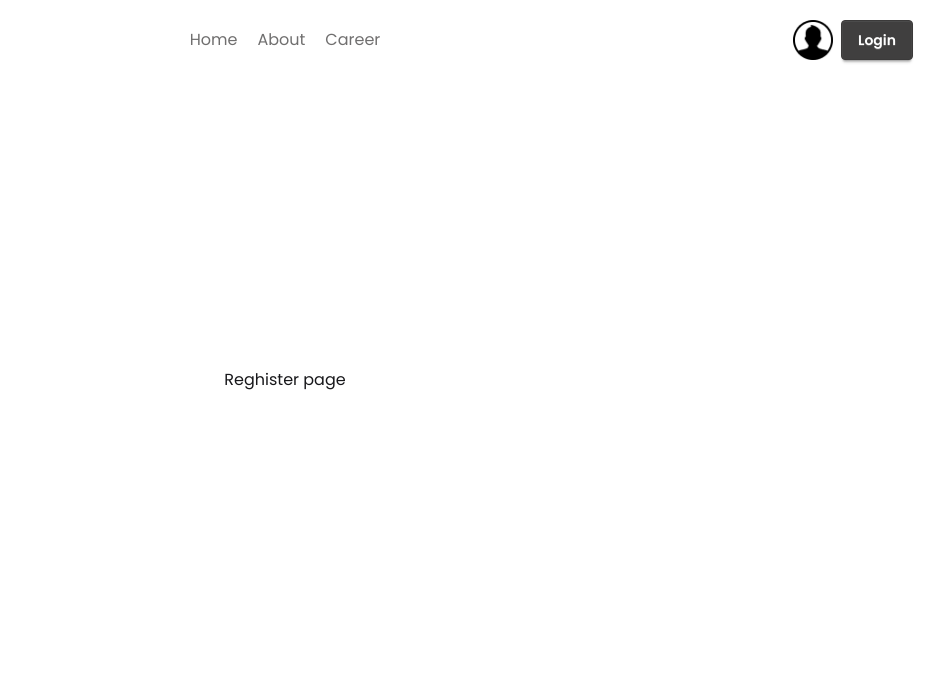
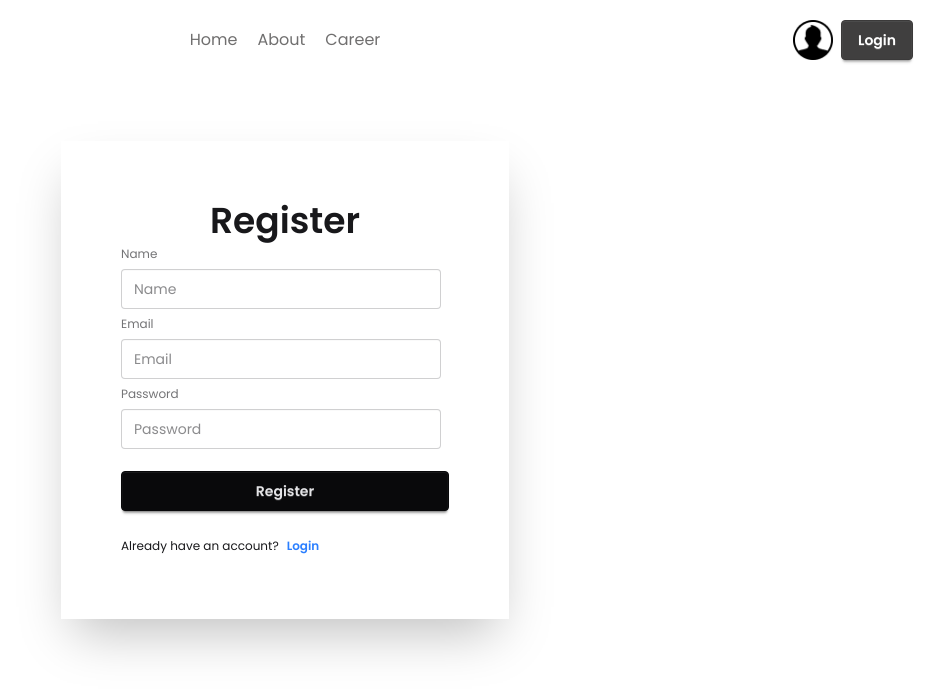
Before and after one commit to sourav136/DragonNews, a React (Vite) app: page /auth/register in a window 1280 px wide. Shown: the top 692 px of the page, without its empty margins (355-1280 px from the left). Built offline with nearby package versions, Linux system fonts and the light colour scheme.

Commit message:
finished register page form design

```diff
--- a/src/components/Login.jsx
+++ b/src/components/Login.jsx
@@ -36,7 +36,7 @@ const Login = () => {
           Login
         </button>
         <div className="mt-5">
-          <p>Already have an account? <Link to="/auth/register" className="link link-hover text-blue-500 font-semibold">Register</Link></p>
+          <p>Don't have an account? <Link to="/auth/register" className="link link-hover text-blue-500 font-semibold px-2">Register</Link></p>
         </div>
       </form>
     </div>
--- a/src/components/Register.jsx
+++ b/src/components/Register.jsx
@@ -1,11 +1,61 @@
-import React from 'react';
+import React from "react";
+import { Link } from "react-router";
 
 const Register = () => {
-    return (
-        <div>
-            Reghister page
+
+  const handleSubmit = (e) => {
+    e.preventDefault();
+    const form = e.target;
+    const email = form.email.value;
+    const password = form.password.value;
+    const name = form.name.value;
+    console.log({ email, password, name });
+  };
+  return (
+    <div className="w-full max-w-md shrink-0 shadow-2xl p-15">
+      <h2 className="text-center font-semibold text-4xl">Register</h2>
+      <form onSubmit={handleSubmit} className="fieldset ">
+        <label className="label">Name</label>
+        <input
+          name="name"
+          type="text"
+          className="input"
+          placeholder="Name"
+          required
+        />
+        <label className="label">Email</label>
+        <input
+          name="email"
+          type="email"
+          className="input"
+          placeholder="Email"
+          required
+        />
+        <label className="label">Password</label>
+        <input
+          name="password"
+          type="password"
+          className="input"
+          placeholder="Password"
+          required
+        />
+        <button type="submit" className="btn btn-neutral mt-4">
+          Register
+        </button>
+        <div className="mt-5">
+          <p>
+            Already have an account?
+            <Link
+              to="/auth/login"
+              className="link link-hover text-blue-500 font-semibold px-2"
+            >
+               Login
+            </Link>
+          </p>
         </div>
-    );
+      </form>
+    </div>
+  );
 };
 
 export default Register;
```
